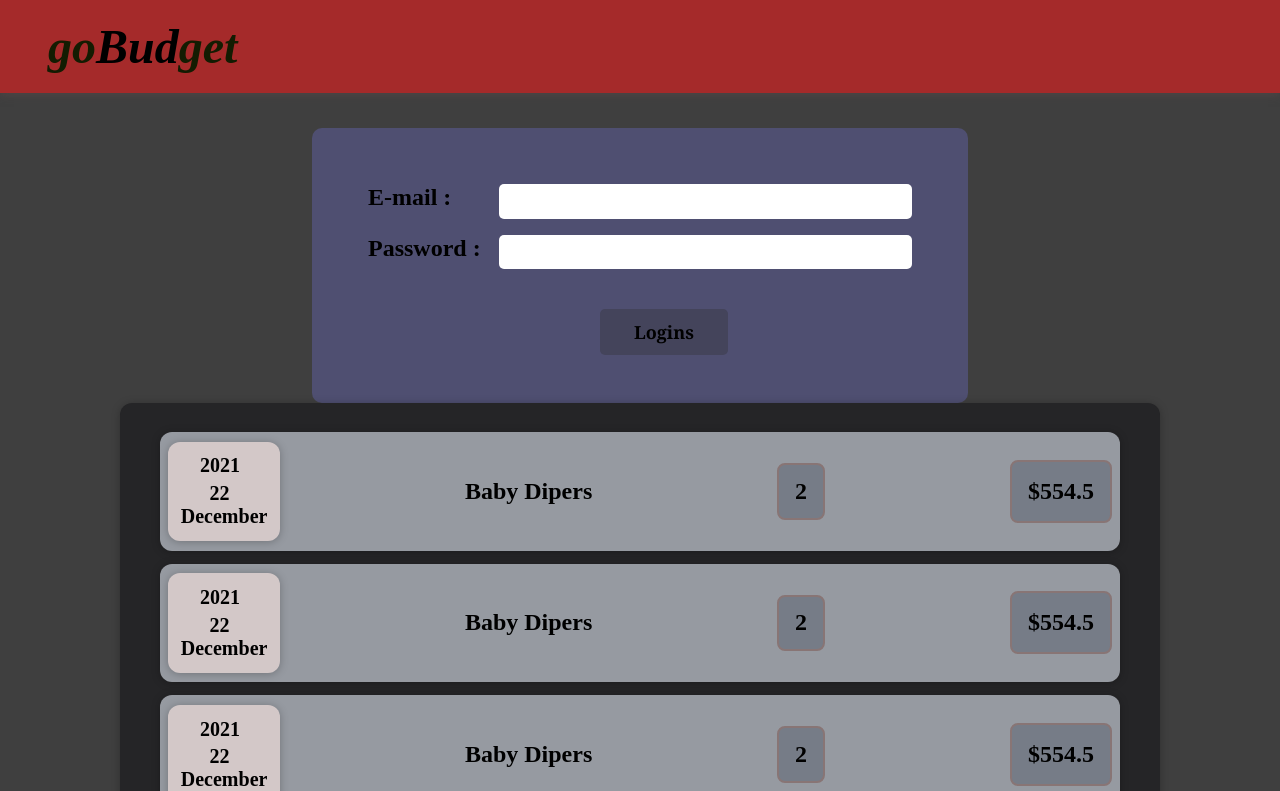
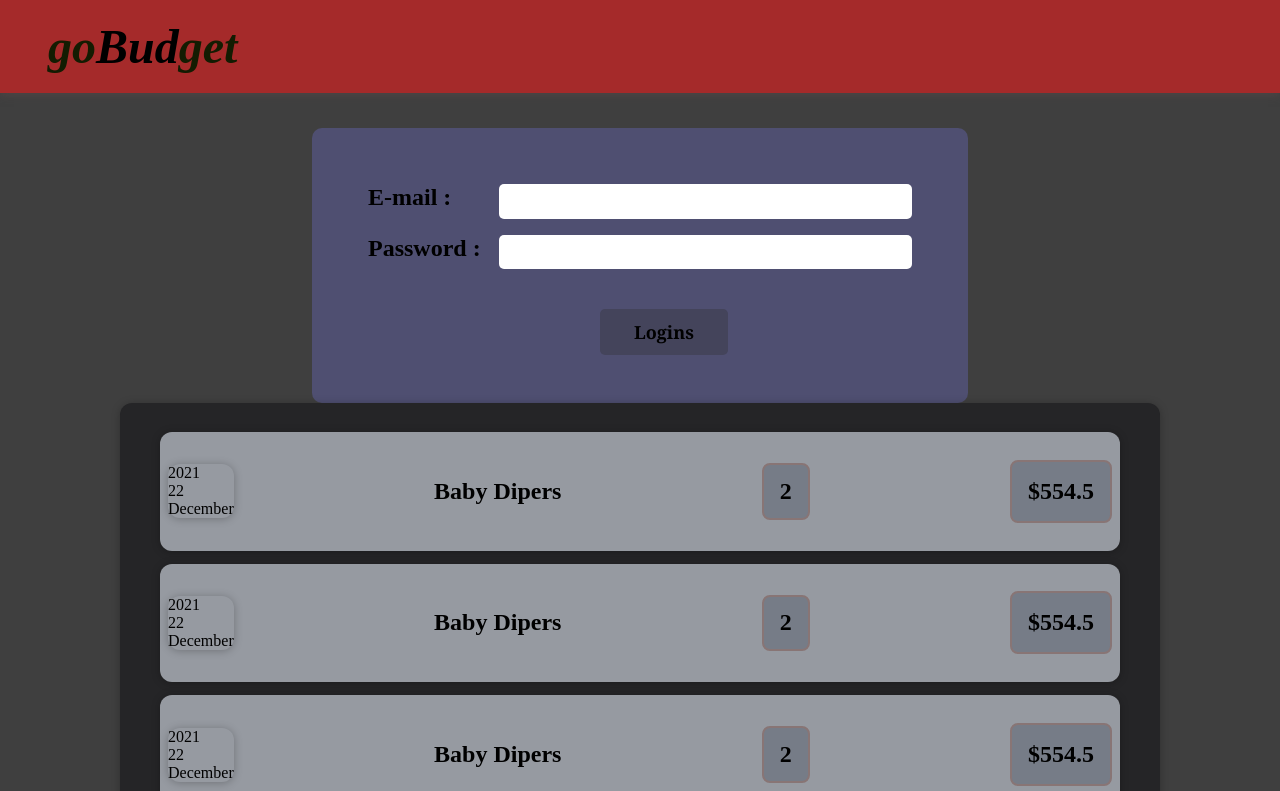
Before and after one commit to ogedengbewisdom/budget, a React (Create React App) app: page / in a window 1280 px wide. Shown: the top 791 px of the page. Built offline with nearby package versions, Linux system fonts and the light colour scheme.

Commit message:
calling on getDate() method

```diff
--- a/src/Expenses/ExpenseDate.js
+++ b/src/Expenses/ExpenseDate.js
@@ -11,11 +11,11 @@ const ExpenseDate = props => {
 
     const year = props.date.getFullYear()
     return (
-        <Card className={classes.shield} >
-            <div className={classes.shields}>
-                <div className={classes.shieldYear}>{year}</div>
-                <div className={classes.shieldDate}>{date}</div>
-                <div className={classes.shieldMonth}>{month}</div>
+        <Card className={classes.date} >
+            <div className={classes.dates}>
+                <div className={classes.dateYear}>{year}</div>
+                <div className={classes.dateDate}>{date}</div>
+                <div className={classes.dateMonth}>{month}</div>
             </div>
         </Card>
     )
```
